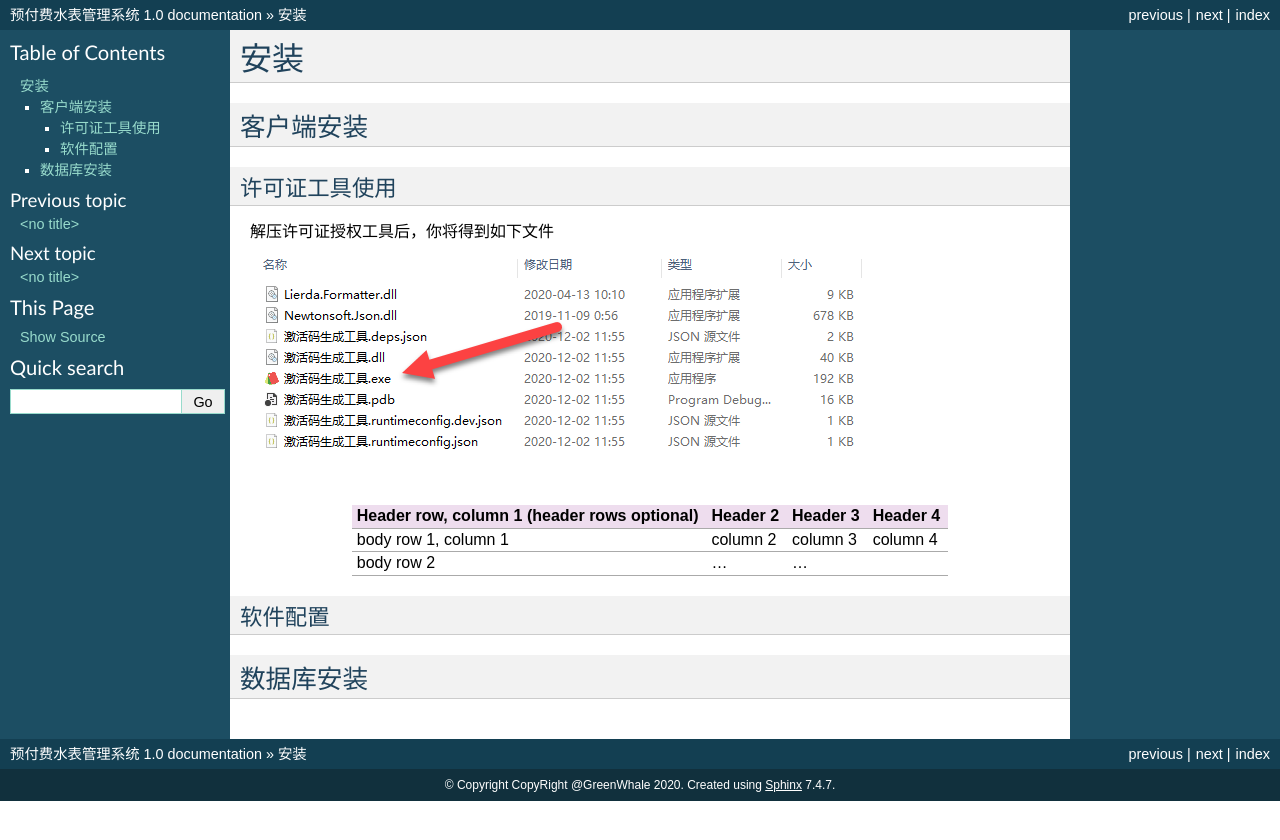
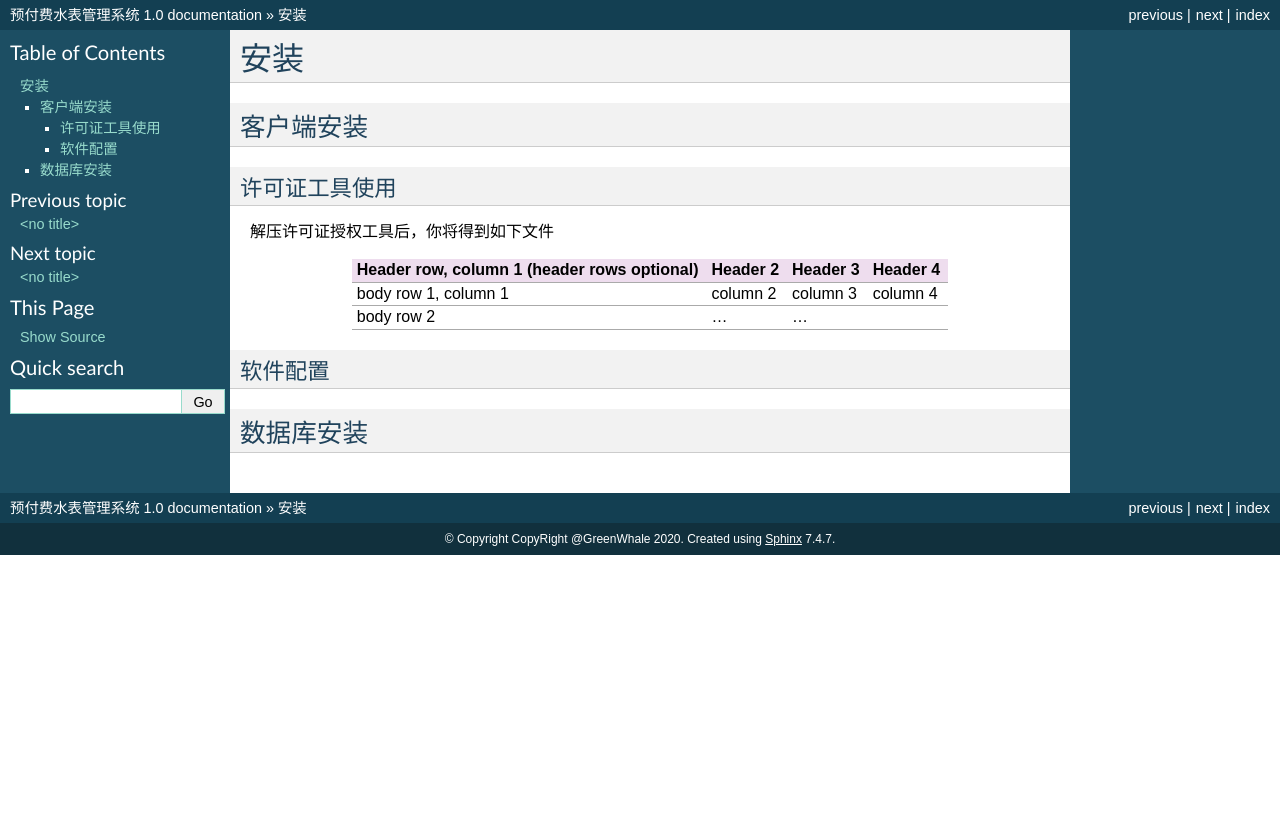
Before and after one commit to Witchie/Doc-PrepaidWaterMeterSystem, a Sphinx documentation site: the page built from docs/installation.rst, in a window 1280 px wide. Shown: the top 840 px of the page. Built offline with Sphinx 7.4.7, drawn with Linux system fonts in a browser that asks for light colours.

Commit message:
测试语法

```diff
--- a/docs/installation.rst
+++ b/docs/installation.rst
@@ -6,12 +6,9 @@
 -----------
 
 许可证工具使用
-^^^^^^^^^^^^^
+~~~~~~~~~~~~~~~
 
 解压许可证授权工具后，你将得到如下文件
-
-.. image:: ../static/img/keytool1.png
-
 
 +------------------------+------------+----------+----------+
 | Header row, column 1   | Header 2   | Header 3 | Header 4 |
@@ -23,7 +20,7 @@
 +------------------------+------------+----------+----------+
 
 软件配置
-^^^^^^^^^^^^^
+~~~~~~~~~~~~~~~
 
 数据库安装
 ------------
```
